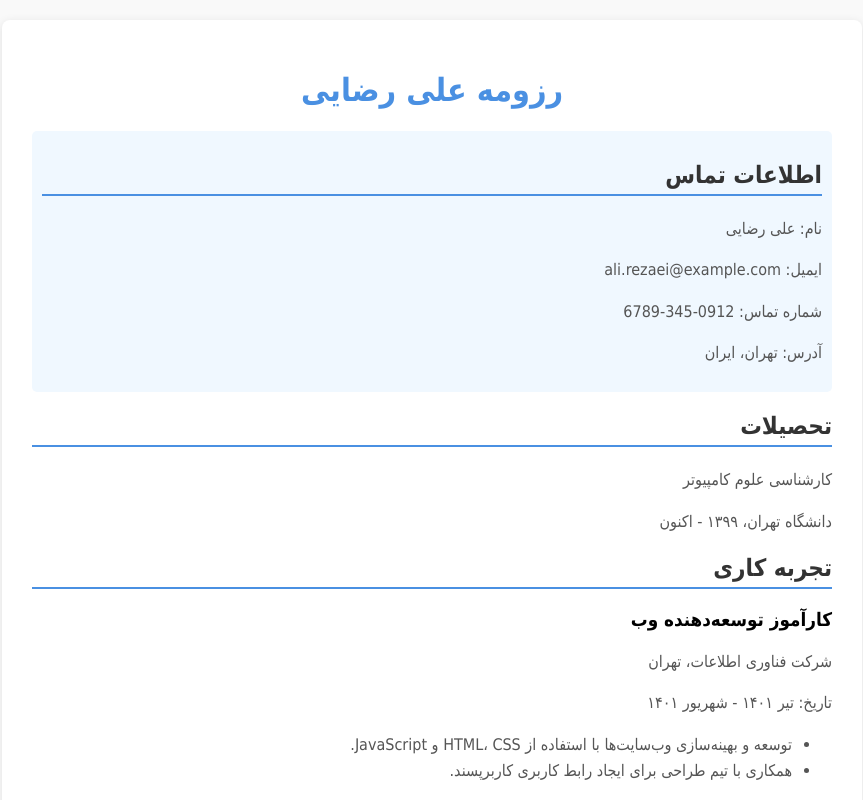
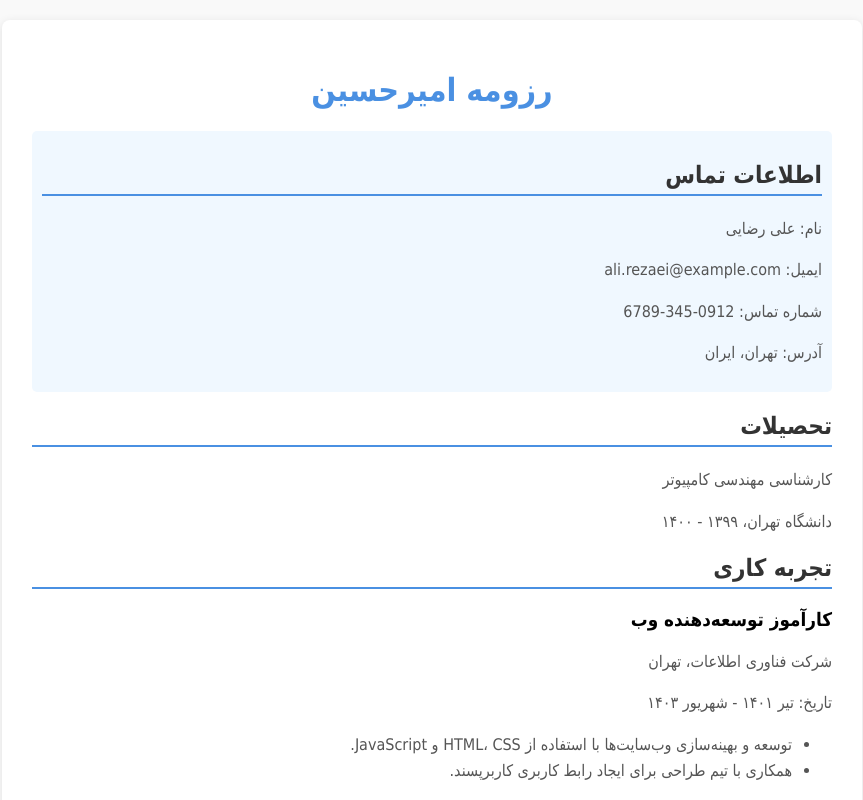
Before and after one commit to Sarkhanii/home, a plain HTML site: page index.html in a window 1280 px wide. Shown: the top 800 px of the page, without its empty margins (208-1071 px from the left). Drawn offline with Linux system fonts and the light colour scheme.

Commit message:
Update index.html

```diff
--- a/index.html
+++ b/index.html
@@ -3,7 +3,7 @@
 <head>
     <meta charset="UTF-8">
     <meta name="viewport" content="width=device-width, initial-scale=1.0">
-    <title>رزومه علی رضایی</title>
+    <title>رزومه امیرحسین</title>
     <style>
         body {
             font-family: 'Tahoma', sans-serif;
@@ -45,7 +45,7 @@
 </head>
 <body>
     <div class="container">
-        <h1>رزومه علی رضایی</h1>
+        <h1>رزومه امیرحسین</h1>
         <div class="section contact-info">
             <h2>اطلاعات تماس</h2>
             <p>نام: علی رضایی</p>
@@ -55,14 +55,14 @@
         </div>
         <div class="section education">
             <h2>تحصیلات</h2>
-            <p>کارشناسی علوم کامپیوتر</p>
-            <p>دانشگاه تهران، ۱۳۹۹ - اکنون</p>
+            <p>کارشناسی مهندسی کامپیوتر</p>
+            <p>دانشگاه تهران، ۱۳۹۹ - ۱۴۰۰</p>
         </div>
         <div class="section experience">
             <h2>تجربه کاری</h2>
             <h3>کارآموز توسعه‌دهنده وب</h3>
             <p>شرکت فناوری اطلاعات، تهران</p>
-            <p>تاریخ: تیر ۱۴۰۱ - شهریور ۱۴۰۱</p>
+            <p>تاریخ: تیر ۱۴۰۱ - شهریور ۱۴۰۳</p>
             <ul>
                 <li>توسعه و بهینه‌سازی وب‌سایت‌ها با استفاده از HTML، CSS و JavaScript.</li>
                 <li>همکاری با تیم طراحی برای ایجاد رابط کاربری کاربرپسند.</li>
```
